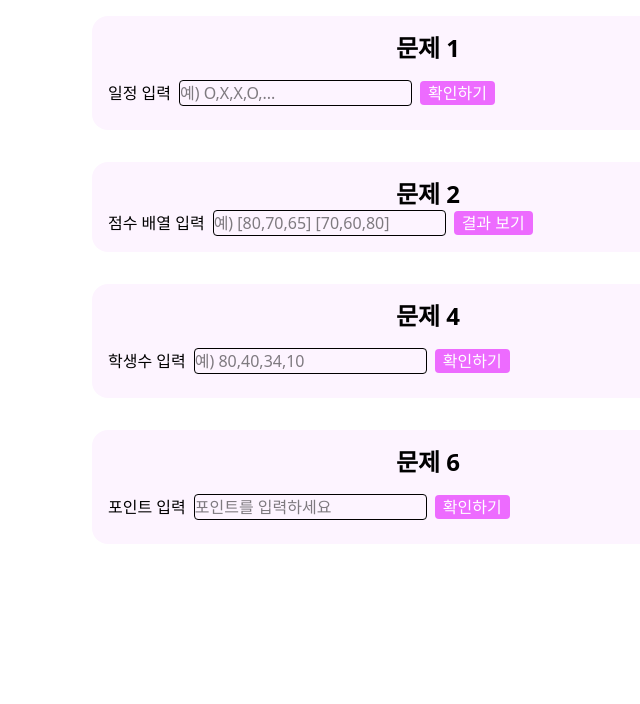
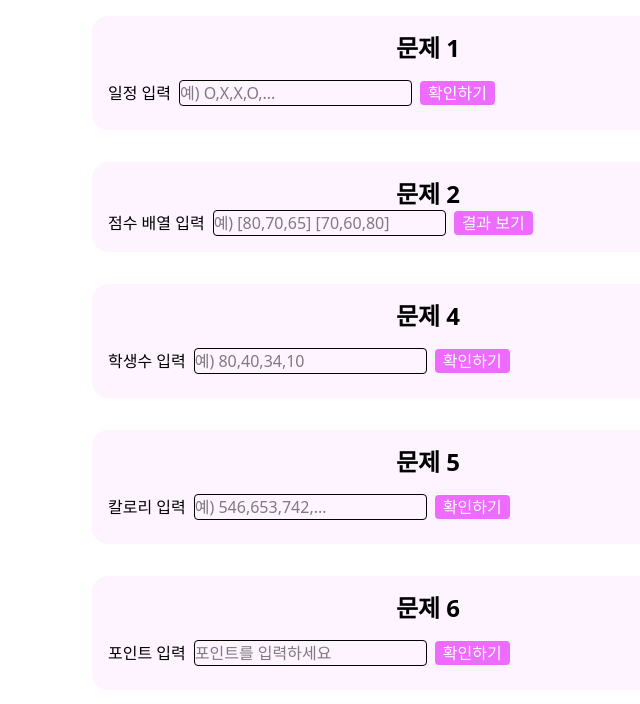
Before and after one commit to dajung-y/2025-goorm-frontend, a React (Vite) app in the folder cospro/: page /cospro4 in a window 1280 px wide. Shown: the top 704 px of the page, without its empty margins (212-852 px from the left). Built offline with nearby package versions, Linux system fonts and the light colour scheme.

Commit message:
2문제 완

```diff
--- /dev/null
+++ b/cospro/src/cospro4/Cospro4Test5.jsx
@@ -0,0 +1,53 @@
+import React, { useState } from 'react'
+
+export default function Cospro4Test5() {
+
+  const [calories,setCalories] = useState('');
+  const [consumedCalories, setConsumedCalories] = useState(null);
+
+  const handleGetCalories =(e) => {
+    e.preventDefault();
+    const caloriesArr = calories.split(',')
+                                .map((c) => Number(c.trim()));
+    console.log(caloriesArr);
+    const total = caloriesArr.reduce((acc,curr,index,arr) => {
+      if(index===0) return acc;
+      const extra = curr-arr[index-1];
+      if(extra > 0){
+        console.log(`acc: ${acc}, extra: ${extra}`);
+        return acc+extra;
+      } else {
+        console.log(`acc: ${acc}, skip`);
+        return acc;
+      }
+    },0);
+    setConsumedCalories(total);
+  }
+
+  return (
+    <section className='m-4 p-4 w-2xl bg-fuchsia-50 rounded-2xl'>
+      <h1 className='text-2xl font-bold text-center'>문제 5</h1>
+      {/* 입력 */}
+      <div className='mt-4'>
+        <form onSubmit={handleGetCalories}>
+          <label>칼로리 입력</label>
+            <input type='text'
+                  value={calories}
+                  onChange={e=>setCalories(e.target.value)}
+                  placeholder='예) 546,653,742,...'
+                  className='ml-2 border rounded' />
+            <button type='submit'
+                    className='ml-2 px-2 bg-fuchsia-400 text-white rounded cursor-pointer'>
+              확인하기
+            </button>
+        </form>
+      </div>
+      {/* 출력 */}
+      <div className='mt-2'>
+        { consumedCalories!== null && (
+          <p>총 소모한 칼로리는 <b>{consumedCalories}</b>입니다</p>
+        )}
+      </div>
+    </section>
+  )
+}
--- a/cospro/src/cospro4/Cospro4Test6.jsx
+++ b/cospro/src/cospro4/Cospro4Test6.jsx
@@ -8,8 +8,14 @@ export default function Cospro4Test6() {
   const handleGetPoint = (e) => {
     e.preventDefault();
     setPoints(Number(points));
+    if(points<1000){
+      alert('1000포인트 이상부터 사용 가능합니다');
+      setPoints('');
+      return ;
+    }
     const result = points-(points%100);
     setAvailablePoints(result);
+    setPoints('');
   }
   return (
     <section className='m-4 p-4 w-2xl bg-fuchsia-50 rounded-2xl'>
--- a/cospro/src/pages/CosPro4Page.jsx
+++ b/cospro/src/pages/CosPro4Page.jsx
@@ -3,6 +3,7 @@ import Cospro4Test1 from '../cospro4/Cospro4Test1'
 import Cospro4Test2 from '../cospro4/Cospro4Test2'
 import Cospro4Test4 from '../cospro4/Cospro4Test4'
 import Cospro4Test6 from '../cospro4/Cospro4Test6'
+import Cospro4Test5 from '../cospro4/Cospro4Test5'
 
 export default function CosPro4Page() {
   return (
@@ -10,6 +11,7 @@ export default function CosPro4Page() {
       <Cospro4Test1 />
       <Cospro4Test2 />
       <Cospro4Test4 />
+      <Cospro4Test5 />
       <Cospro4Test6 />
     </div>
   )
```
